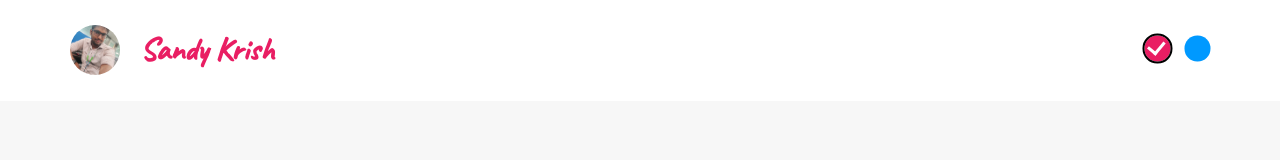
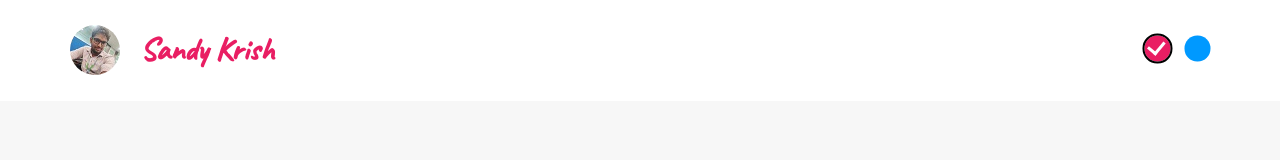
Before and after one commit to santhanakrishnanstark/my-portfolio, a React (Create React App) app: page / in a window 1280 px wide. Shown: the top 160 px of the page. Built offline with nearby package versions, Linux system fonts and the light colour scheme.

Commit message:
audit fix

```diff
--- a/src/Components/Header/Header.css
+++ b/src/Components/Header/Header.css
@@ -18,8 +18,6 @@
     margin-right: 20px;
 }
 .brand .profile-pic {
-    width: 50px;
-    height: 50px;
     object-fit: cover;
     margin-right: 20px;
     border-radius: 50%;
--- a/src/Components/Header/Header.jsx
+++ b/src/Components/Header/Header.jsx
@@ -30,7 +30,13 @@
     <header>
       <div className="container">
         <a href="/" className="brand">
-          <img src={Profile} alt="profile-pic" className="profile-pic" />
+          <img
+            src={Profile}
+            alt="profile-pic"
+            className="profile-pic"
+            width="50"
+            height="50"
+          />
           <p className="ff-caveat fs-2 ff-bold brand-name">Sandy Krish</p>
         </a>
         <div className="theme-menu">
@@ -41,6 +47,7 @@
                 name="theme-color"
                 id="pink"
                 value="default"
+                aria-label="theme pink"
                 checked={checkedValue === "default" ? true : false}
                 onChange={(e) => handleChange(e.target.value)}
               />
@@ -51,6 +58,7 @@
                 name="theme-color"
                 id="blue"
                 value="blue"
+                aria-label="theme blue"
                 checked={checkedValue === "blue" ? true : false}
                 onChange={(e) => handleChange(e.target.value)}
               />
```
Also changed, not shown: src/Assets/sandyspecpic.jpg, src/Assets/under_construction.svg (added).
